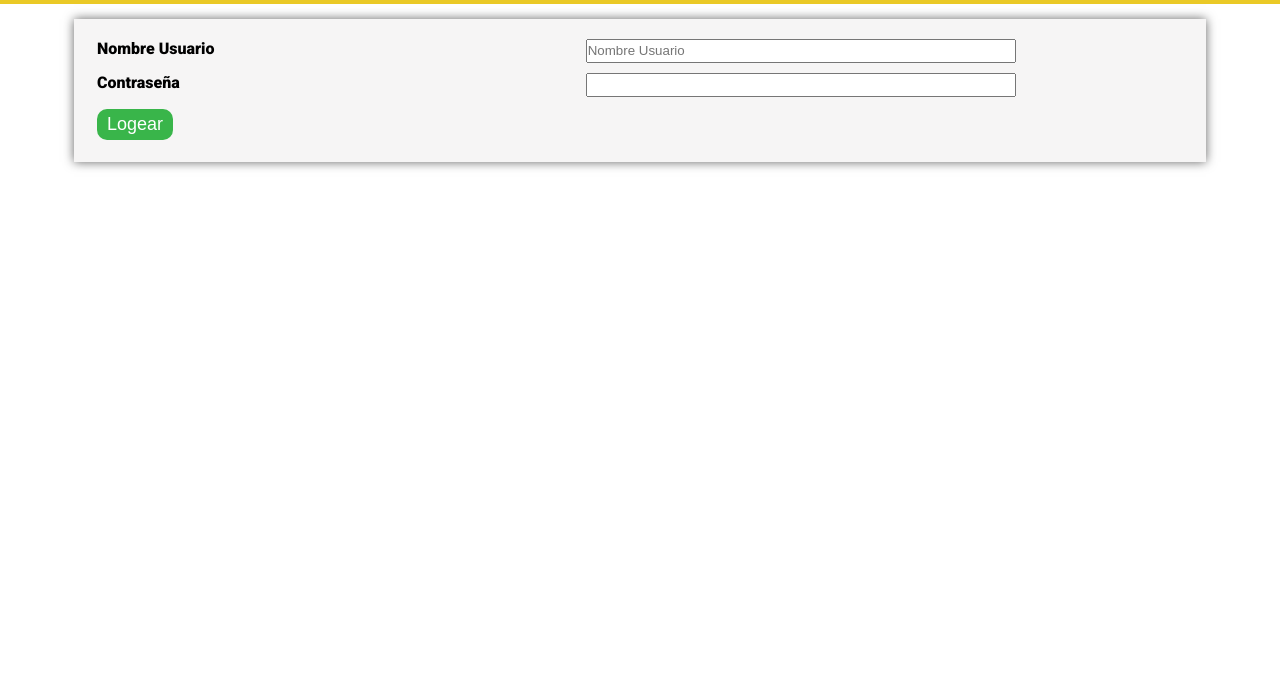
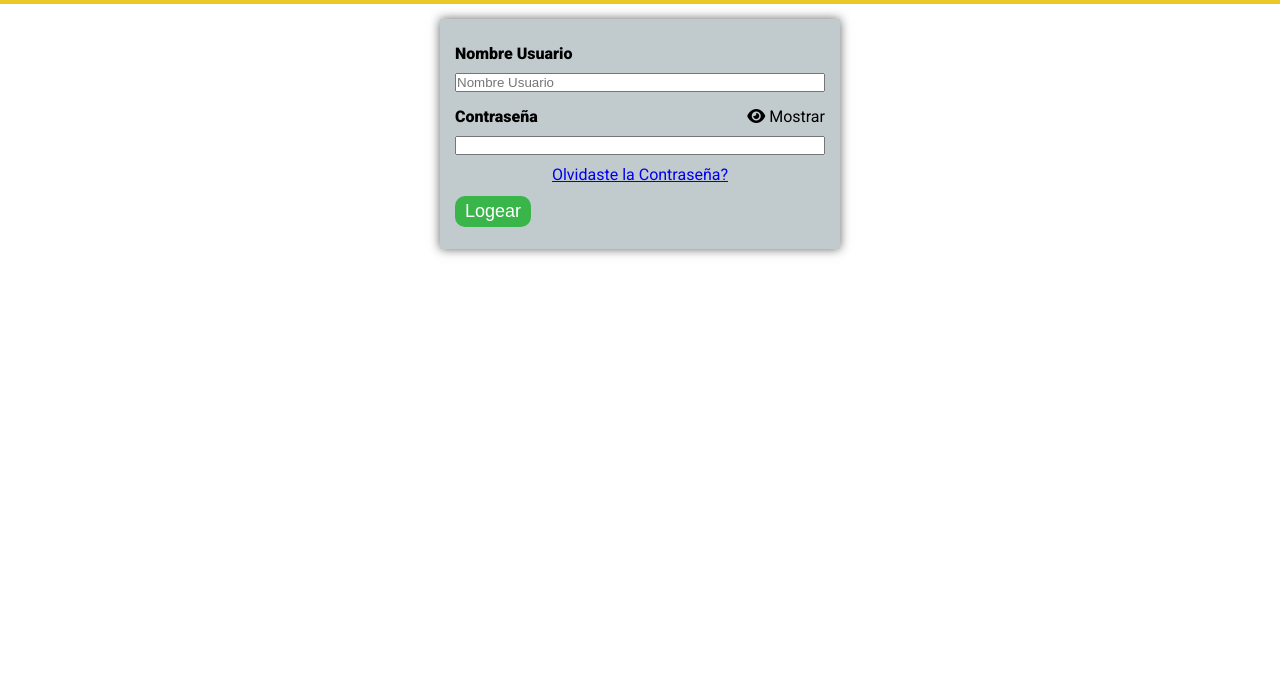
Before and after one commit to ArielHL/Mercado_Liebre, a website: page Proyecto_Clase/views/ingresa.html in a window 1280 px wide. Shown: the part 109-800 px from the top of the page. Drawn offline with Linux system fonts and the light colour scheme.

Commit message:
Update Register

```diff
--- a/Proyecto_Clase/public/css/styles.css
+++ b/Proyecto_Clase/public/css/styles.css
@@ -37,7 +37,7 @@ body {
 .main-header-top-bar{
     display: flex;
     flex-direction: column;
-    flex-wrap: wrap;
+    /* flex-wrap: wrap;  */
 }
 
 .top-bar-container{
@@ -68,7 +68,7 @@ body {
     padding: 15px 0;
     border-radius: 8px;
     text-align: center;
-    font-size: 22px;
+    font-size: 25px;
     margin:auto;
 }
 
@@ -245,6 +245,14 @@ footer h4 {
 main {
     width: 90vw;
     margin: auto;
+
+}
+
+.main-loggin{
+    width: 90vw;
+    margin: auto;
+    display: flex;
+    justify-content: center;
 }
 
 .articulos {
@@ -286,12 +294,15 @@ main {
     flex-direction: column;
     justify-content: space-between;
     padding: 15px;
-    margin: 15px 10px;
-    background: rgb(246, 245, 245);
+    margin: 15px 0px;
+    background:#c1cacd;
+    max-width: 400px;
+    width: 75%;
+
 }
 
 .register-form div{
-  margin: 5px 8px;
+  margin: 5px 0px;
 }
 .form-control, form-control-option{
     display: flex;
@@ -323,6 +334,17 @@ main {
     margin-top: 10px;
 }
 
+
+.Password-label,
+.name-label{
+    display: flex;
+    flex-direction: row;
+    justify-content: space-between;
+}
+
+.Forgot-password{
+    text-align: center;
+}
 
 @media (min-width: 726px){
     /* Header */
@@ -357,7 +379,7 @@ main {
     }
     .search-bar{
         display:flex;
-        padding: 15px;
+
     }
     main section article .product {
         display: block;
@@ -411,27 +433,12 @@ main {
     footer div{
         margin : 10px 0;
     }
-    .form-control{
 
-        flex-direction: row;
-        justify-content:flex-start;
-        margin: 5px 0;
+    .register-form{
+        max-width: 400px;
     }
+}
 
-    .form-control label{
-        width: 45%;
-    }
-
-    .form-control input{
-        width: 55%;
-        max-width: 430px;
-    }
-    /* .form-option{
-        display:flex;
-        flex-direction: row;
-        justify-content:space-evenly;    } */
-
-}
 
 
 
@@ -503,5 +510,5 @@ main {
 
         background-color: #0022AA;
         border-radius: 35%;
-
+    }
 }
--- a/Proyecto_Clase/views/ingresa.html
+++ b/Proyecto_Clase/views/ingresa.html
@@ -5,7 +5,7 @@
     <meta charset="UTF-8">
     <meta http-equiv="X-UA-Compatible" content="IE=edge">
     <meta name="viewport" content="width=device-width, initial-scale=1.0">
-    <title>Home</title>
+    <title>Logging</title>
     <link rel="stylesheet" href="/css/styles.css">
     <script src="https://kit.fontawesome.com/9be5a7a60e.js" crossorigin="anonymous"></script>
 </head>
@@ -33,21 +33,28 @@
 
     </header>
 
-    <main>
+    <main class="main-loggin">
         <form class="register-form" action="/" method="post">
             <!-- nombre usuario -->
             <div class="form-control">
-                <label for="UserName">Nombre Usuario</label>
+                <div class="name-label">
+                    <label for="UserName">Nombre Usuario</label>
+                </div>
                 <input type="text" name="UserName" id="UserName" placeholder="Nombre Usuario" required>
             </div>
 
 
             <!-- contraseña -->
             <div class="form-control">
-                <label for="password">Contraseña</label>
+                <div class="Password-label">
+                    <label for="password">Contraseña </label>
+                    <span><i class="fa-sharp fa-solid fa-eye"></i> Mostrar</span>
+                </div>
                 <input type="password" name="password" id="password" required>
             </div>
-
+            <div class="Forgot-password">
+                <a href="#">Olvidaste la Contraseña?</a>
+            </div>
             <!-- boton enviar -->
             <div class="button-control">
                 <button type="submit">Logear</button>
```
Also changed, not shown: Proyecto_Clase/views/registro.html (+5 -5 lines).
